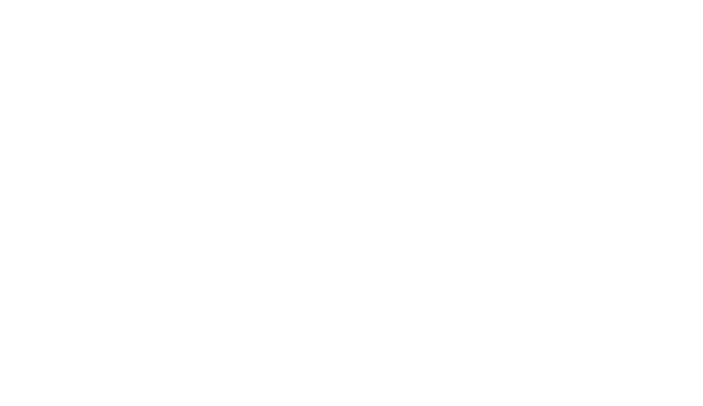
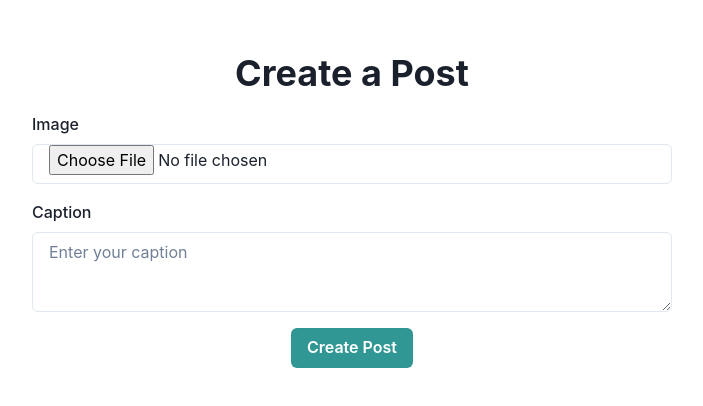
Before and after one commit to DarshanDixit05/myGramClient, a React (Create React App) app: page /createPost in a window 1280 px wide. Before the commit this address had no page. Shown: the part 190-596 px from the top of the page, without its empty margins (288-991 px from the left). Built offline with nearby package versions, Linux system fonts and the light colour scheme.

Commit message:
firebase setup for image

```diff
--- a/package.json
+++ b/package.json
@@ -12,6 +12,7 @@
     "@testing-library/user-event": "^13.5.0",
     "axios": "^1.6.1",
     "dotenv": "^16.3.1",
+    "firebase": "^10.7.1",
     "framer-motion": "^10.16.4",
     "react": "^18.2.0",
     "react-dom": "^18.2.0",
--- a/src/App.js
+++ b/src/App.js
@@ -4,6 +4,7 @@ import Login from "./pages/Login.js";
 import Signup from "./pages/Signup.js";
 import Main from "./pages/Main.js";
 import ResetPassword from "../src/pages/ResetPassword.js";
+import Create from "./pages/Create.js";
 
 function App() {
   return (
@@ -14,6 +15,7 @@ function App() {
           <Route path="/signup" element={<Signup />} />
           <Route path="/main" element={<Main />} />
           <Route path="/resetPassword" element={<ResetPassword />} />
+          <Route path="/createPost" element={<Create />} />
         </Routes>
       </Router>
     </>
--- /dev/null
+++ b/src/pages/Create.js
@@ -0,0 +1,56 @@
+// PostForm.js
+import React, { useState } from 'react';
+import { Flex, Heading, Input, Textarea, Button, FormControl, FormLabel } from '@chakra-ui/react';
+import { initializeApp } from 'firebase/app';
+import { getStorage, ref, uploadBytes, getDownloadURL } from 'firebase/storage';
+
+const firebaseConfig = {
+    apiKey: "AIzaSyDem3Qk_p-ba-Rt2P7sSjn3IATYJ38jnpc",
+    authDomain: "portfolio-93174.firebaseapp.com",
+    projectId: "portfolio-93174",
+    storageBucket: "portfolio-93174.appspot.com",
+    messagingSenderId: "406967397725",
+    appId: "1:406967397725:web:672b8696fb33903d204cb4",
+};
+
+const firebaseApp = initializeApp(firebaseConfig);
+const storage = getStorage(firebaseApp);
+
+const Create = () => {
+  const [caption, setCaption] = useState('');
+  const [image, setImage] = useState(null);
+
+  const handleSubmit = async() => {
+    try {
+        const storageRef = ref(storage, `images/${Date.now()}_${image.name}`);
+        await uploadBytes(storageRef, image);
+
+        const imageUrl = await getDownloadURL(storageRef);
+
+        console.log('Image URL:', imageUrl);
+        setCaption('');
+        setImage(null);
+    } catch (error) {
+        console.log(error);
+    }
+  };
+
+  return (
+    <Flex direction="column" align="center" justify="center" height="100vh" width="50vw" margin="auto">
+      <Heading mb={4}>Create a Post</Heading>
+      <FormControl mb={4}>
+        <FormLabel>Image</FormLabel>
+        <Input type="file" onChange={(e) => setImage(e.target.files[0])} />
+      </FormControl>
+      <FormControl mb={4}>
+        <FormLabel>Caption</FormLabel>
+        <Textarea value={caption} onChange={(e) => setCaption(e.target.value)} placeholder="Enter your caption" />
+      </FormControl>
+      <Button colorScheme="teal" onClick={handleSubmit}>
+        Create Post
+      </Button>
+    </Flex>
+  );
+};
+
+export default Create;
--- a/src/pages/Main.js
+++ b/src/pages/Main.js
@@ -11,7 +11,6 @@ function Main() {
   const {id, setId, token} = useContext(IdContext);
   const [search, setSearch] = useState("");
   const [searchedUser, setSearchedUser] = useState([]);
-  console.log(id);
   const debounceSearch = useDebounce(search, 500);
 
   useEffect(() => {
@@ -24,7 +23,6 @@ function Main() {
       setSearchedUser(response.data.data);
     }
     if(debounceSearch)f();
-    // console.log(token);
     const getPost = async() =>{
       const response = await axios.get(BASE_URL+"/getPosts", {
         headers: {
@@ -32,7 +30,6 @@ function Main() {
           'Content-Type': 'application/json',
         },
       });
-      console.log(response);
     }
     getPost();
   }, [debounceSearch])
```
Also changed, not shown: 1 other file (tests, documents, lock files or other folders).
